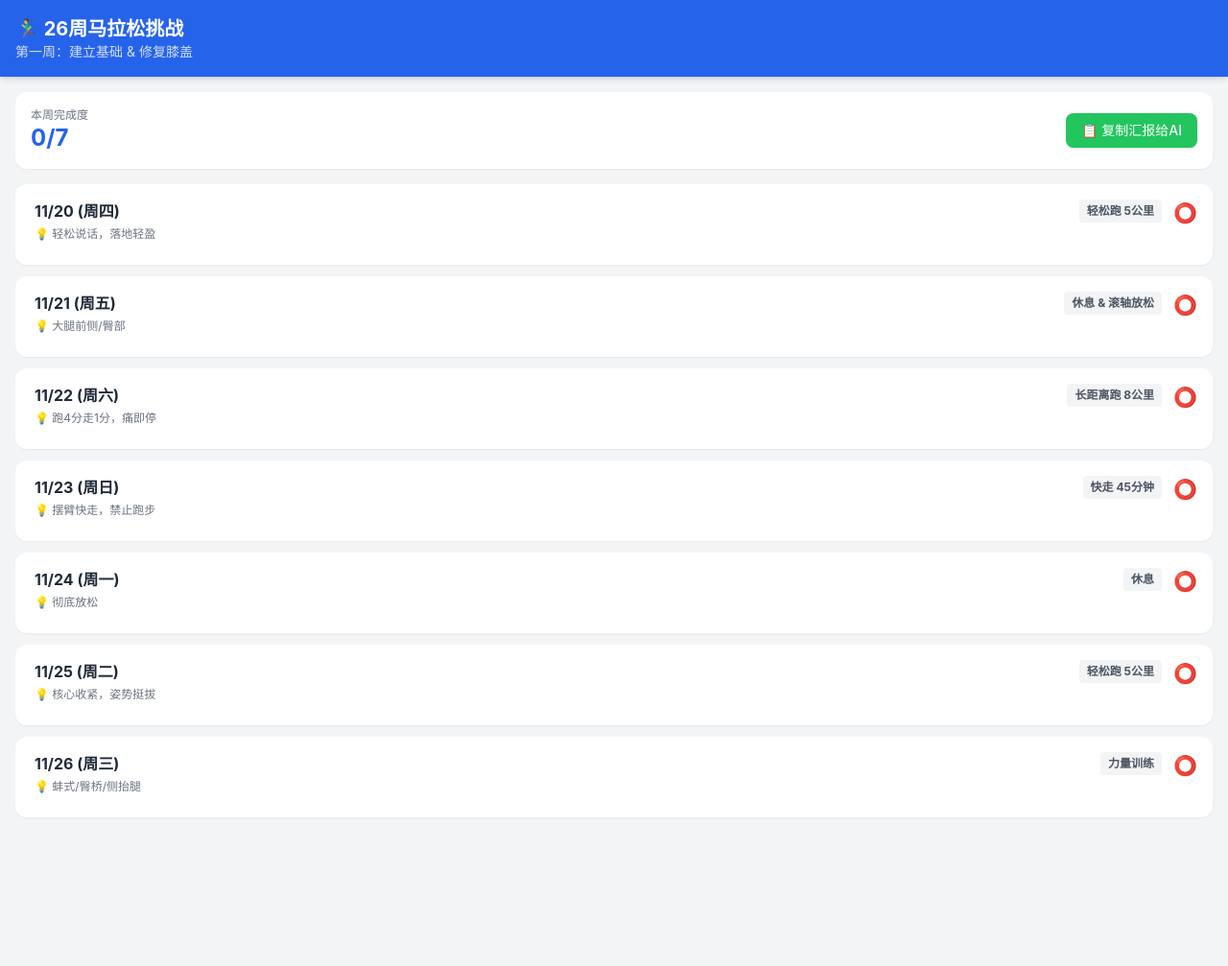
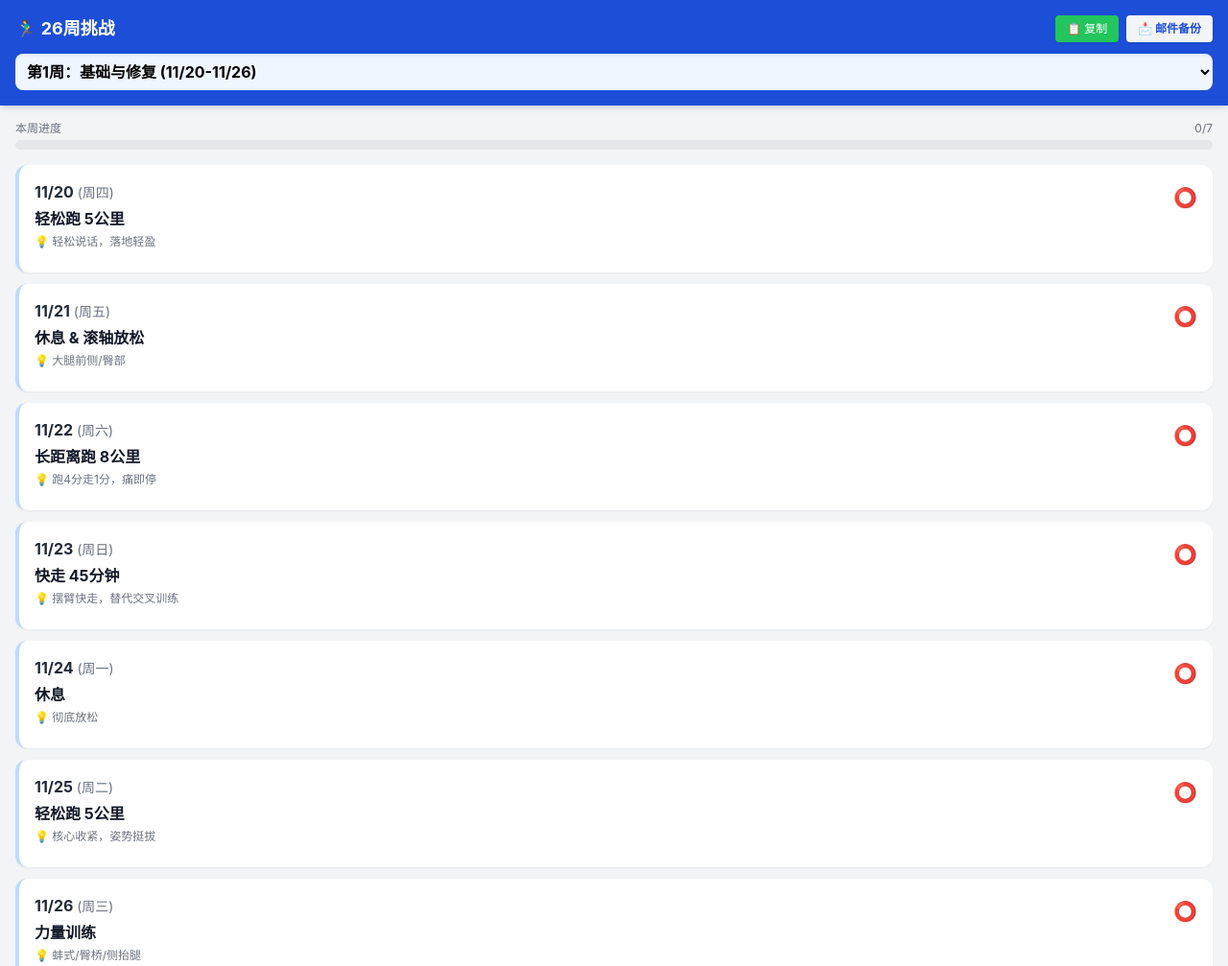
Before and after one commit to Norazhous/marathon-log, a plain HTML site: page index.html in a window 1280 px wide. Shown: the top 1007 px of the page at 96% size. Before the commit the page ends 932 px from the top, so only its background shows below. Drawn offline with nearby package versions, Linux system fonts and the light colour scheme.

Commit message:
Update index.html for version 2.2 enhancements

```diff
--- a/index.html
+++ b/index.html
@@ -1,190 +1,271 @@
 <!DOCTYPE html>
 <html lang="zh-CN">
-
 <head>
     <meta charset="UTF-8">
     <meta name="viewport" content="width=device-width, initial-scale=1.0">
-    <title>马拉松训练日记</title>
+    <title>马拉松训练日记 V2.2</title>
     <script src="https://cdn.tailwindcss.com"></script>
     <style>
-        body {
-            background-color: #f3f4f6;
-            font-family: -apple-system, BlinkMacSystemFont, "Segoe UI", Roboto, "Helvetica Neue", Arial, sans-serif;
-        }
-
-        .card {
-            transition: all 0.2s;
-        }
-
-        .card:active {
-            transform: scale(0.98);
-        }
+        body { background-color: #f3f4f6; font-family: -apple-system, BlinkMacSystemFont, "Segoe UI", Roboto, "Helvetica Neue", Arial, sans-serif; }
+        .card { transition: all 0.2s; }
+        .card:active { transform: scale(0.98); }
+        .no-scrollbar::-webkit-scrollbar { display: none; }
+        .no-scrollbar { -ms-overflow-style: none; scrollbar-width: none; }
     </style>
 </head>
+<body class="pb-24">
 
-<body class="pb-20">
+    <div class="bg-blue-700 text-white p-4 sticky top-0 z-20 shadow-md">
+        <div class="flex justify-between items-center mb-3">
+            <h1 class="text-lg font-bold">🏃‍♂️ 26周挑战</h1>
+            <div class="flex space-x-2">
+                <button onclick="generateReport()" class="bg-green-500 text-xs px-3 py-1.5 rounded shadow hover:bg-green-600 font-medium">
+                    📋 复制
+                </button>
+                <button onclick="backupToEmail()" class="bg-gray-100 text-blue-700 text-xs px-3 py-1.5 rounded shadow hover:bg-white font-bold flex items-center">
+                    📩 邮件备份
+                </button>
+            </div>
+        </div>
 
-    <div class="bg-blue-600 text-white p-4 sticky top-0 z-10 shadow-md">
-        <h1 class="text-xl font-bold">🏃‍♂️ 26周马拉松挑战</h1>
-        <p class="text-sm opacity-80">第一周：建立基础 & 修复膝盖</p>
+        <select id="week-selector" onchange="changeWeek()" class="w-full p-2 text-black rounded-lg outline-none font-bold shadow-inner bg-blue-50">
+            <option value="1">第1周：基础与修复 (11/20-11/26)</option>
+            <option value="2">第2周：保持连贯性 (11/27-12/03)</option>
+            <option value="3">第3周：专注姿势 (12/04-12/10)</option>
+            <option value="4">第4周：减量休息 (12/11-12/17)</option>
+        </select>
     </div>
 
-    <div class="p-4">
-        <div class="bg-white rounded-xl p-4 shadow-sm flex justify-between items-center">
-            <div>
-                <p class="text-gray-500 text-xs">本周完成度</p>
-                <p class="text-2xl font-bold text-blue-600" id="progress-text">0/7</p>
-            </div>
-            <button onclick="generateReport()"
-                class="bg-green-500 hover:bg-green-600 text-white text-sm px-4 py-2 rounded-lg font-medium shadow">
-                📋 复制汇报给AI
-            </button>
+    <div class="px-4 pt-4">
+        <div class="flex justify-between text-xs text-gray-500 mb-1">
+            <span>本周进度</span>
+            <span id="progress-text">0/7</span>
+        </div>
+        <div class="w-full bg-gray-200 rounded-full h-2.5">
+            <div id="progress-bar" class="bg-blue-600 h-2.5 rounded-full transition-all duration-500" style="width: 0%"></div>
         </div>
     </div>
 
-    <div id="schedule-list" class="px-4 space-y-3">
-    </div>
+    <div id="schedule-list" class="p-4 space-y-3">
+        </div>
 
-    <div id="modal" class="fixed inset-0 bg-black bg-opacity-50 hidden flex items-end justify-center z-50">
-        <div class="bg-white w-full rounded-t-2xl p-6 animate-slide-up h-3/4 overflow-y-auto">
+    <div id="modal" class="fixed inset-0 bg-black bg-opacity-60 hidden flex items-end justify-center z-50 backdrop-blur-sm">
+        <div class="bg-white w-full rounded-t-2xl p-6 h-3/4 overflow-y-auto animate-slide-up">
             <div class="flex justify-between items-center mb-4">
-                <h2 class="text-xl font-bold" id="modal-title">编辑记录</h2>
-                <button onclick="closeModal()" class="text-gray-500 text-2xl">&times;</button>
+                <h2 class="text-xl font-bold text-blue-800" id="modal-title">编辑记录</h2>
+                <button onclick="closeModal()" class="text-gray-400 text-2xl">&times;</button>
             </div>
 
             <div class="space-y-4">
                 <div>
-                    <label class="block text-sm font-medium text-gray-700 mb-1">实际完成距离/时间</label>
-                    <input type="text" id="input-result"
-                        class="w-full p-3 border border-gray-300 rounded-lg focus:ring-2 focus:ring-blue-500 outline-none"
-                        placeholder="例：5公里，35分钟">
+                    <label class="block text-sm font-bold text-gray-700 mb-1">✅ 实际完成情况</label>
+                    <input type="text" id="input-result" class="w-full p-3 border border-gray-300 rounded-xl focus:ring-2 focus:ring-blue-500 outline-none" placeholder="例如：5.2公里，用时36分">
                 </div>
 
                 <div>
-                    <label class="block text-sm font-medium text-gray-700 mb-1">身体感受 (膝盖/髂胫束)</label>
-                    <textarea id="input-feeling" rows="4"
-                        class="w-full p-3 border border-gray-300 rounded-lg focus:ring-2 focus:ring-blue-500 outline-none"
-                        placeholder="例：跑到3公里左膝有点紧，痛感 2/10..."></textarea>
+                    <label class="block text-sm font-bold text-gray-700 mb-1">🦵 身体感受 (重点记录膝盖)</label>
+                    <textarea id="input-feeling" rows="3" class="w-full p-3 border border-gray-300 rounded-xl focus:ring-2 focus:ring-blue-500 outline-none" placeholder="膝盖有无疼痛？哪儿紧？"></textarea>
                 </div>
 
                 <div>
-                    <label class="block text-sm font-medium text-gray-700 mb-1">打分 (0-10, 10为剧痛)</label>
-                    <input type="number" id="input-pain" class="w-full p-3 border border-gray-300 rounded-lg"
-                        placeholder="0">
+                    <label class="block text-sm font-bold text-gray-700 mb-1">📉 痛感打分 (0无痛 - 10剧痛)</label>
+                    <div class="flex space-x-2 overflow-x-auto py-2 no-scrollbar">
+                        <script>
+                            for(let i=0; i<=10; i++) {
+                                document.write(`<div onclick="selectPain(${i})" id="pain-btn-${i}" class="pain-btn flex-shrink-0 w-10 h-10 rounded-full border flex items-center justify-center cursor-pointer font-bold ${i>=3 ? 'border-red-200 text-red-600' : 'border-green-200 text-green-600'}">${i}</div>`);
+                            }
+                        </script>
+                    </div>
+                    <input type="hidden" id="input-pain">
                 </div>
 
-                <button onclick="saveData()"
-                    class="w-full bg-blue-600 text-white py-3 rounded-xl font-bold text-lg shadow-lg mt-4">保存记录</button>
+                <button onclick="saveData()" class="w-full bg-blue-600 active:bg-blue-700 text-white py-3 rounded-xl font-bold text-lg shadow-lg mt-4">保存打卡</button>
             </div>
         </div>
     </div>
 
     <script>
-
-        const defaultPlan = [
-            { date: "11/20 (周四)", task: "轻松跑 5公里", focus: "轻松说话，落地轻盈", result: "", feeling: "", pain: "", done: false },
-            { date: "11/21 (周五)", task: "休息 & 滚轴放松", focus: "大腿前侧/臀部", result: "", feeling: "", pain: "", done: false },
-            { date: "11/22 (周六)", task: "长距离跑 8公里", focus: "跑4分走1分，痛即停", result: "", feeling: "", pain: "", done: false },
-            { date: "11/23 (周日)", task: "快走 45分钟", focus: "摆臂快走，禁止跑步", result: "", feeling: "", pain: "", done: false },
-            { date: "11/24 (周一)", task: "休息", focus: "彻底放松", result: "", feeling: "", pain: "", done: false },
-            { date: "11/25 (周二)", task: "轻松跑 5公里", focus: "核心收紧，姿势挺拔", result: "", feeling: "", pain: "", done: false },
-            { date: "11/26 (周三)", task: "力量训练", focus: "蚌式/臀桥/侧抬腿", result: "", feeling: "", pain: "", done: false },
+        // ================= 数据定义区域 (前4周) =================
+        const masterPlan = [
+            // 第1周
+            { week: 1, date: "11/20 (周四)", task: "轻松跑 5公里", focus: "轻松说话，落地轻盈" },
+            { week: 1, date: "11/21 (周五)", task: "休息 & 滚轴放松", focus: "大腿前侧/臀部" },
+            { week: 1, date: "11/22 (周六)", task: "长距离跑 8公里", focus: "跑4分走1分，痛即停" },
+            { week: 1, date: "11/23 (周日)", task: "快走 45分钟", focus: "摆臂快走，替代交叉训练" },
+            { week: 1, date: "11/24 (周一)", task: "休息", focus: "彻底放松" },
+            { week: 1, date: "11/25 (周二)", task: "轻松跑 5公里", focus: "核心收紧，姿势挺拔" },
+            { week: 1, date: "11/26 (周三)", task: "力量训练", focus: "蚌式/臀桥/侧抬腿" },
+            // 第2周
+            { week: 2, date: "11/27 (周四)", task: "轻松跑 6公里", focus: "维持心率平稳" },
+            { week: 2, date: "11/28 (周五)", task: "休息", focus: "泡沫轴放松" },
+            { week: 2, date: "11/29 (周六)", task: "长距离跑 9公里", focus: "跑4走1，注意膝盖" },
+            { week: 2, date: "11/30 (周日)", task: "快走 45分钟", focus: "有氧基础" },
+            { week: 2, date: "12/01 (周一)", task: "休息", focus: "恢复" },
+            { week: 2, date: "12/02 (周二)", task: "轻松跑 5公里", focus: "步频练习" },
+            { week: 2, date: "12/03 (周三)", task: "力量训练", focus: "增加一组(4组)" },
+            // 第3周
+            { week: 3, date: "12/04 (周四)", task: "轻松跑 6公里", focus: "呼吸节奏" },
+            { week: 3, date: "12/05 (周五)", task: "休息", focus: "拉伸屈髋肌" },
+            { week: 3, date: "12/06 (周六)", task: "长距离跑 10公里", focus: "跑4走1，突破双位数" },
+            { week: 3, date: "12/07 (周日)", task: "快走 50分钟", focus: "耐力" },
+            { week: 3, date: "12/08 (周一)", task: "休息", focus: "恢复" },
+            { week: 3, date: "12/09 (周二)", task: "轻松跑 6公里", focus: "放松肩膀" },
+            { week: 3, date: "12/10 (周三)", task: "力量训练", focus: "核心+臀部" },
+            // 第4周
+            { week: 4, date: "12/11 (周四)", task: "轻松跑 5公里", focus: "非常轻松" },
+            { week: 4, date: "12/12 (周五)", task: "休息", focus: "多睡觉" },
+            { week: 4, date: "12/13 (周六)", task: "长距离跑 8公里", focus: "减量恢复" },
+            { week: 4, date: "12/14 (周日)", task: "快走 30分钟", focus: "轻松活动" },
+            { week: 4, date: "12/15 (周一)", task: "休息", focus: "恢复" },
+            { week: 4, date: "12/16 (周二)", task: "轻松跑 4公里", focus: "享受跑步" },
+            { week: 4, date: "12/17 (周三)", task: "力量训练", focus: "减少组数" },
         ];
 
-        let plan = JSON.parse(localStorage.getItem('marathonPlan')) || defaultPlan;
+        let userPlan = [];
+        let currentWeek = 1;
         let currentIndex = null;
 
-        // 渲染列表
+        function init() {
+            const storedData = JSON.parse(localStorage.getItem('marathonPlan_v2')) || [];
+
+            userPlan = masterPlan.map((item, index) => {
+                const saved = storedData[index];
+                return {
+                    ...item,
+                    result: saved ? saved.result : "",
+                    feeling: saved ? saved.feeling : "",
+                    pain: saved ? saved.pain : "",
+                    done: saved ? saved.done : false
+                };
+            });
+            render();
+        }
+
+        function changeWeek() {
+            currentWeek = parseInt(document.getElementById('week-selector').value);
+            render();
+        }
+
         function render() {
             const list = document.getElementById('schedule-list');
             list.innerHTML = '';
-            let doneCount = 0;
+            const weekTasks = userPlan.filter(item => item.week === currentWeek);
+            const doneCount = weekTasks.filter(t => t.done).length;
 
-            plan.forEach((item, index) => {
-                if (item.done) doneCount++;
-                const statusColor = item.done ? 'border-green-500 bg-green-50' : 'border-white bg-white';
+            document.getElementById('progress-text').innerText = `${doneCount}/${weekTasks.length}`;
+            document.getElementById('progress-bar').style.width = `${(doneCount/weekTasks.length)*100}%`;
+
+            weekTasks.forEach((item) => {
+                const realIndex = userPlan.indexOf(item);
+                const statusClass = item.done ? 'bg-green-50 border-green-500 border-l-4' : 'bg-white border-l-4 border-blue-200';
                 const icon = item.done ? '✅' : '⭕️';
+                const painBadge = item.pain ? `<span class="ml-2 text-xs px-2 py-0.5 rounded ${item.pain > 2 ? 'bg-red-100 text-red-600' : 'bg-green-100 text-green-600'}">痛感:${item.pain}</span>` : '';
 
                 const html = `
-                    <div onclick="openModal(${index})" class="card cursor-pointer rounded-xl p-4 border-l-4 shadow-sm flex justify-between items-start ${statusColor}">
+                    <div onclick="openModal(${realIndex})" class="card cursor-pointer rounded-xl p-4 shadow-sm flex justify-between items-start mb-3 ${statusClass}">
                         <div class="flex-1">
-                            <div class="flex justify-between mb-1">
-                                <span class="font-bold text-gray-800">${item.date}</span>
-                                <span class="text-xs font-bold px-2 py-1 rounded bg-gray-100 text-gray-600">${item.task}</span>
+                            <div class="flex justify-between items-center mb-1">
+                                <span class="font-bold text-gray-800">${item.date.split(' ')[0]} <span class="text-sm font-normal text-gray-500">${item.date.split(' ')[1]}</span></span>
+                                ${painBadge}
                             </div>
+                            <div class="font-bold text-gray-900 mb-1">${item.task}</div>
                             <p class="text-xs text-gray-500 mb-2">💡 ${item.focus}</p>
-                            ${item.done ? `<div class="text-sm text-gray-700 mt-2 border-t pt-2"><span class="font-bold">结果:</span> ${item.result} <br><span class="font-bold">感受:</span> ${item.feeling} (痛感:${item.pain})</div>` : ''}
+                            ${item.done ? `<div class="text-sm text-gray-700 mt-2 border-t border-gray-200 pt-2 bg-opacity-50"><span class="font-semibold">📝</span> ${item.result} <br><span class="font-semibold">❤️</span> ${item.feeling}</div>` : ''}
                         </div>
-                        <div class="ml-3 text-xl">${icon}</div>
+                        <div class="ml-3 text-xl mt-1">${icon}</div>
                     </div>
                 `;
                 list.innerHTML += html;
             });
-
-            document.getElementById('progress-text').innerText = `${doneCount}/${plan.length}`;
         }
 
-        // 打开弹窗
         function openModal(index) {
             currentIndex = index;
-            const item = plan[index];
-            document.getElementById('modal-title').innerText = `${item.date} - ${item.task}`;
+            const item = userPlan[index];
+            document.getElementById('modal-title').innerText = item.task;
             document.getElementById('input-result').value = item.result;
             document.getElementById('input-feeling').value = item.feeling;
-            document.getElementById('input-pain').value = item.pain;
+            selectPain(item.pain || 0);
             document.getElementById('modal').classList.remove('hidden');
         }
 
-        // 关闭弹窗
         function closeModal() {
             document.getElementById('modal').classList.add('hidden');
         }
 
-        // 保存数据
+        function selectPain(level) {
+            document.getElementById('input-pain').value = level;
+            document.querySelectorAll('.pain-btn').forEach(btn => {
+                btn.classList.remove('bg-blue-600', 'text-white', 'ring-2', 'ring-blue-300');
+            });
+            if(level !== "") {
+                const btn = document.getElementById(`pain-btn-${level}`);
+                if(btn) btn.classList.add('bg-blue-600', 'text-white', 'ring-2', 'ring-blue-300');
+            }
+        }
+
         function saveData() {
             const result = document.getElementById('input-result').value;
             const feeling = document.getElementById('input-feeling').value;
             const pain = document.getElementById('input-pain').value;
 
-            if (result || feeling) {
-                plan[currentIndex].result = result;
-                plan[currentIndex].feeling = feeling;
-                plan[currentIndex].pain = pain;
-                plan[currentIndex].done = true;
+            if(!result && !feeling) { alert("请至少填写一点内容"); return; }
 
-                // 保存到本地存储
-                localStorage.setItem('marathonPlan', JSON.stringify(plan));
-                render();
-                closeModal();
-            } else {
-                alert("请填写一些内容");
-            }
+            userPlan[currentIndex].result = result;
+            userPlan[currentIndex].feeling = feeling;
+            userPlan[currentIndex].pain = pain;
+            userPlan[currentIndex].done = true;
+
+            localStorage.setItem('marathonPlan_v2', JSON.stringify(userPlan));
+            render();
+            closeModal();
         }
 
-        // 生成给AI的汇报
+        // 📤 邮件备份功能 (核心)
+        function backupToEmail() {
+            const weekTasks = userPlan.filter(item => item.week === currentWeek && item.done);
+
+            if(weekTasks.length === 0) {
+                alert("⚠️ 本周还没有打卡记录，先记录一条再备份吧！");
+                return;
+            }
+
+            const subject = `🏃‍♂️ 训练日记备份：第 ${currentWeek} 周`;
+            let body = `📅 第 ${currentWeek} 周训练总结\n\n`;
+
+            weekTasks.forEach(item => {
+                body += `【${item.date}】 ${item.task}\n`;
+                body += `✅ 结果: ${item.result}\n`;
+                body += `❤️ 感受: ${item.feeling} (痛感: ${item.pain}/10)\n`;
+                body += `------------------------------\n`;
+            });
+
+            body += `\n(自动生成自马拉松训练日记 Web App)`;
+
+            // 唤起邮件 APP
+            window.location.href = `mailto:?subject=${encodeURIComponent(subject)}&body=${encodeURIComponent(body)}`;
+        }
+
+        // 📋 复制汇报功能 (用于发给AI)
         function generateReport() {
-            let report = "这是我的第一周训练反馈：\n\n";
-            plan.forEach(item => {
-                if (item.done) {
-                    report += `📅 ${item.date}: ${item.task}\n`;
-                    report += `   - 结果: ${item.result}\n`;
-                    report += `   - 感受: ${item.feeling}\n`;
-                    report += `   - 痛感: ${item.pain}/10\n\n`;
-                }
+            let report = `🏃‍♂️ 训练汇报 (第${currentWeek}周)\n\n`;
+            const weekTasks = userPlan.filter(item => item.week === currentWeek && item.done);
+
+            if(weekTasks.length === 0) {
+                alert("本周还没有打卡哦！");
+                return;
+            }
+
+            weekTasks.forEach(item => {
+                report += `📅 ${item.date}\n✅ ${item.task}\n📝 ${item.result}\n❤️ ${item.feeling} (痛感:${item.pain})\n\n`;
             });
 
             navigator.clipboard.writeText(report).then(() => {
-                alert("已复制！请回到对话框粘贴给我。");
-            }).catch(err => {
-                console.error('无法复制', err);
-                alert("复制失败，请手动截图或复制。");
+                alert("已复制！可以去粘贴了。");
             });
         }
 
-        // 初始化
-        render();
-
+        init();
     </script>
 </body>
-
 </html>
```
